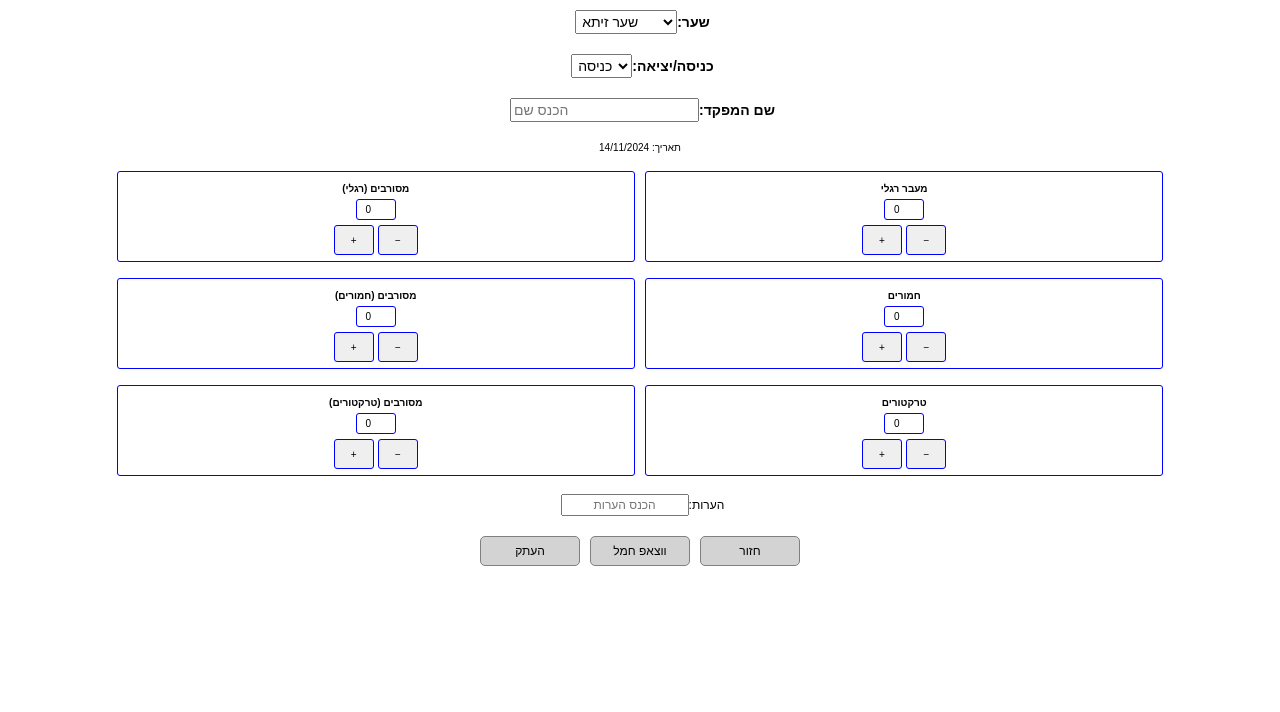
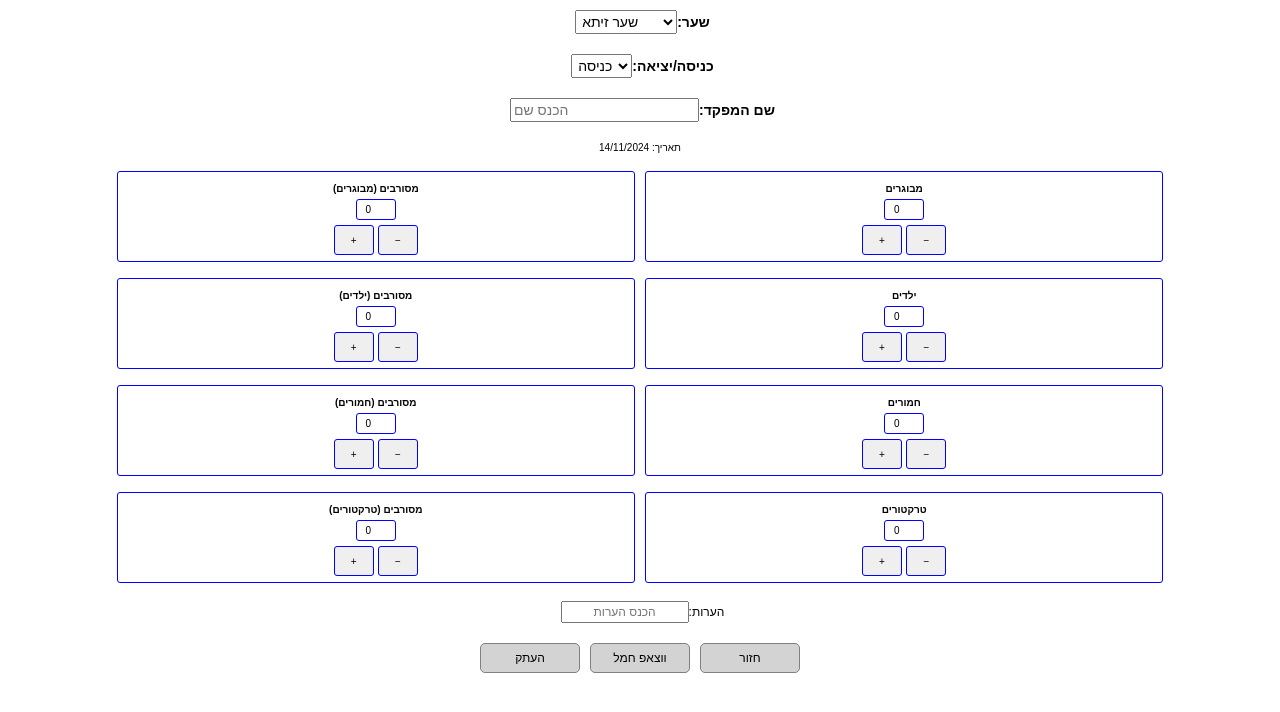
Before and after one commit to galversano/farmevya412, a plain HTML site: page olive_picking.html in a window 1280 px wide. Drawn offline with Linux system fonts and the light colour scheme.

Commit message:
Update olive_picking.html

```diff
--- a/olive_picking.html
+++ b/olive_picking.html
@@ -1,9 +1,5 @@
 <!DOCTYPE html>
 <html lang="en">
-<head>
-    <meta charset="UTF-8">
-    <meta name="viewport" content="width=device-width, initial-scale=1.0">
-    <title>Olive Picking Counter</title>
 <head>
     <meta charset="UTF-8">
     <meta name="viewport" content="width=device-width, initial-scale=1.0">
@@ -120,7 +116,7 @@
             text-align: center;
             font-size: 10px;
             padding: 4px;
-                margin-bottom: 5px; /* Space between input and buttons */
+            margin-bottom: 5px;
             border: 1px solid blue;
             border-radius: 3px;
         }
@@ -153,7 +149,7 @@
 
 <div class="counters-row">
     <div class="counter-section">
-        <h2>מסורבים (רגלי)</h2>
+        <h2>מסורבים (מבוגרים)</h2>
         <input type="number" id="counter1" class="counter-input" value="0" onchange="updateCounterFromInput(1)">
         <div class="button-container">
             <button onclick="increment(1)">+</button>
@@ -161,11 +157,30 @@
         </div>
     </div>
     <div class="counter-section">
-        <h2>מעבר רגלי</h2>
+        <h2>מבוגרים</h2>
         <input type="number" id="counter2" class="counter-input" value="0" onchange="updateCounterFromInput(2)">
         <div class="button-container">
             <button onclick="increment(2)">+</button>
             <button onclick="decrement(2)">−</button>
+        </div>
+    </div>
+</div>
+
+<div class="counters-row">
+    <div class="counter-section">
+        <h2>מסורבים (ילדים)</h2>
+        <input type="number" id="counter7" class="counter-input" value="0" onchange="updateCounterFromInput(7)">
+        <div class="button-container">
+            <button onclick="increment(7)">+</button>
+            <button onclick="decrement(7)">−</button>
+        </div>
+    </div>
+    <div class="counter-section">
+        <h2>ילדים</h2>
+        <input type="number" id="counter8" class="counter-input" value="0" onchange="updateCounterFromInput(8)">
+        <div class="button-container">
+            <button onclick="increment(8)">+</button>
+            <button onclick="decrement(8)">−</button>
         </div>
     </div>
 </div>
@@ -208,7 +223,6 @@
     </div>
 </div>
 
-
 <div class="notes-section">
     <input type="text" id="notes-input" placeholder="הכנס הערות">
     <label for="notes-input">:הערות</label>
@@ -216,7 +230,7 @@
 
 <div class="control-buttons">
     <button class="control-button" onclick="copyData()">העתק</button>
-    <button class="control-button" onclick="sendWhatsApp()"> ווצאפ חמל</button>
+    <button class="control-button" onclick="sendWhatsApp()">ווצאפ חמל</button>
     <button class="control-button" onclick="goHome()">חזור</button>
 </div>
 
@@ -230,7 +244,7 @@
     }
 
     const currentDate = displayCurrentDate();
-    let counters = [0, 0, 0, 0, 0, 0]; // Assuming counters[3] is for this example
+    let counters = [0, 0, 0, 0, 0, 0, 0, 0];
 
     function increment(counterNumber) {
         counters[counterNumber - 1] += 1;
@@ -257,7 +271,6 @@ function updateCounterFromInput(counterNumber) {
         }
     }
 
-
     function updateTitle() {
         const selectedValue = document.getElementById("title-select").value;
         document.getElementById("title-prefix").innerText = `שער ${selectedValue}`;
@@ -277,6 +290,8 @@ function updateCounterFromInput(counterNumber) {
         return `${titleText}\n${entryExitText}\n${date}\nשם המפקד: ${commanderName}\n` +
                `מעבר רגלי: ${counters[1]}\n` +
                `מסורבים (רגלי): ${counters[0]}\n` +
+               `ילדים: ${counters[7]}\n` +
+               `מסורבים (ילדים): ${counters[6]}\n` +
                `חמורים: ${counters[3]}\n` +
                `מסורבים (חמורים): ${counters[2]}\n` +
                `טרקטורים: ${counters[5]}\n` +
```
Lines whose indentation alone changed are shown as unchanged.
